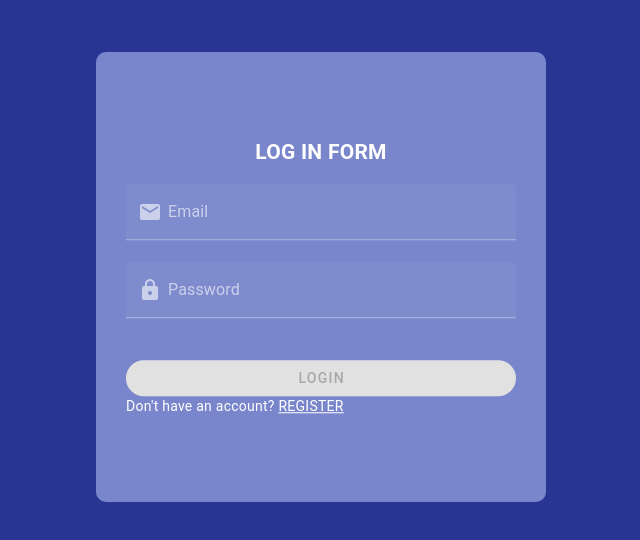
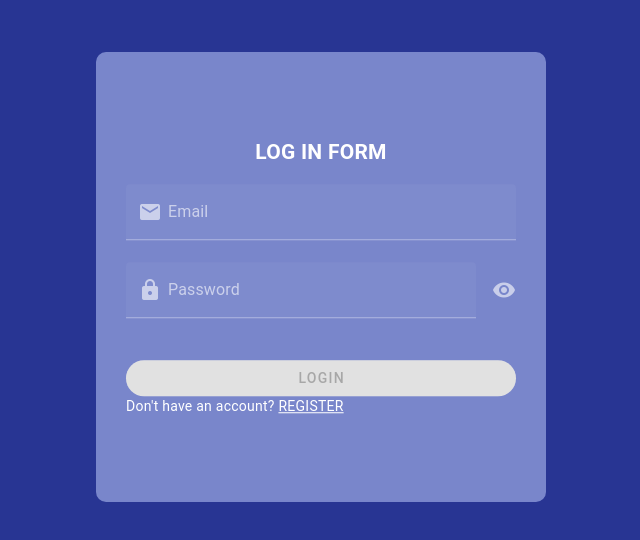
Before and after one commit to cristinaalup/tic-project, a Vue app in the folder client/: page / in a window 1280 px wide. Shown: the top 540 px of the page, without its empty margins (319-959 px from the left). Built offline with nearby package versions, Linux system fonts and the light colour scheme; no server answers.

Commit message:
showPassword imput

```diff
--- a/client/src/components/LoginForm.vue
+++ b/client/src/components/LoginForm.vue
@@ -1,7 +1,7 @@
 <template>
   <v-container>
     <v-row justify="center" class="mx-auto container-styling">
-      <v-col >
+      <v-col>
         <v-form v-model="valid" class="form-flex login-container">
           <h2 class="text-center">LOG IN FORM</h2>
           <v-text-field
@@ -16,6 +16,9 @@
             label="Password"
             :rules="passwordRules"
             prepend-inner-icon="mdi-lock"
+            :type="showPassword ? 'text' : 'password'"
+            append-icon="mdi-eye"
+            @click:append="showPassword = !showPassword"
           ></v-text-field>
 
           <v-alert v-if="error" type="error" class="error-message">
@@ -50,6 +53,7 @@ import { signInWithEmailAndPassword } from "firebase/auth";
 import { auth } from "../../firebase-configuration";
 export default {
   data: () => ({
+    showPassword: false,
     valid: false,
     error: "",
     email: "",
@@ -103,7 +107,7 @@ export default {
 
 <style scoped>
 .container-styling {
-  width:450px;
+  width: 450px;
   height: 450px;
   margin: 20px;
   background: #7986cb;
@@ -140,9 +144,8 @@ export default {
   .login-container {
     padding: 15px;
   }
-  .container-styling{
-    width:100%;
+  .container-styling {
+    width: 100%;
   }
 }
-
 </style>
--- a/client/src/components/RegisterForm.vue
+++ b/client/src/components/RegisterForm.vue
@@ -26,10 +26,13 @@
           ></v-text-field>
 
           <v-text-field
-            v-model="password"
+           v-model="password"
             label="Password"
             :rules="passwordRules"
             prepend-inner-icon="mdi-lock"
+            :type="showPassword ? 'text' : 'password'"
+            append-icon="mdi-eye"
+            @click:append="showPassword = !showPassword"
           ></v-text-field>
 
           <v-alert v-if="error" type="error" class="error-message">
@@ -66,6 +69,7 @@ import axios from "axios";
 
 export default {
   data: () => ({
+    showPassword: false,
     valid: false,
     error: "",
     firstName: "",
```
